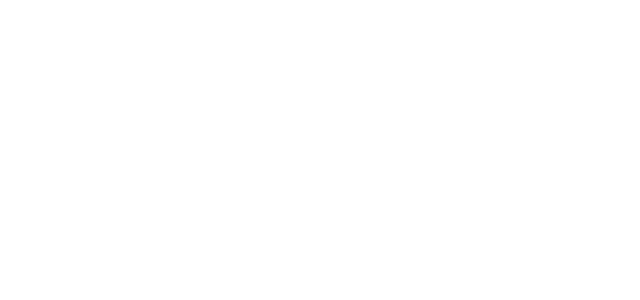
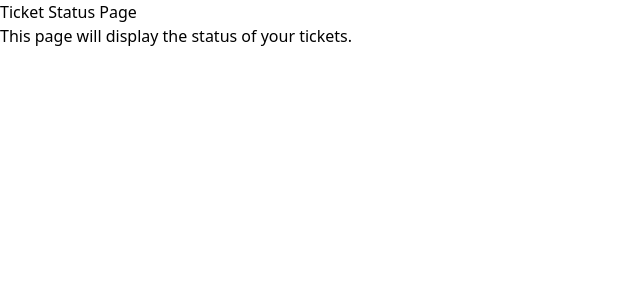
Before and after one commit to fourwheel2005/queuerestaurant-frontend, a React (Vite) app: page /TicketStatus in a window 1280 px wide. Before the commit this address had no page. Shown: the top 300 px of the page, without its empty margins (0-640 px from the left). Built offline with nearby package versions, Linux system fonts and the light colour scheme.

Commit message:
TicketStatus
make TicketStatus

```diff
--- /dev/null
+++ b/src/pages/TicketStatus.tsx
@@ -0,0 +1,12 @@
+import React from "react";
+
+const TicketStatus: React.FC = () => {
+    return (
+        <div>
+            <h1>Ticket Status Page</h1>
+            <p>This page will display the status of your tickets.</p>
+        </div>
+    );
+}
+
+export default TicketStatus;
--- a/src/router.tsx
+++ b/src/router.tsx
@@ -2,12 +2,14 @@
 import { Routes, Route } from "react-router-dom";
 import Home from "./pages/Home";
 import Reserve from "./pages/Reserve";
+import TicketStatus from "./pages/TicketStatus";
 
 export default function AppRoutes() {
     return (
         <Routes>
             <Route path="/Home" element={<Home />} />
             <Route path="/Reserve" element={<Reserve />} />
+            <Route path="/TicketStatus" element={<TicketStatus />} />
         </Routes>
     );
 }
```
